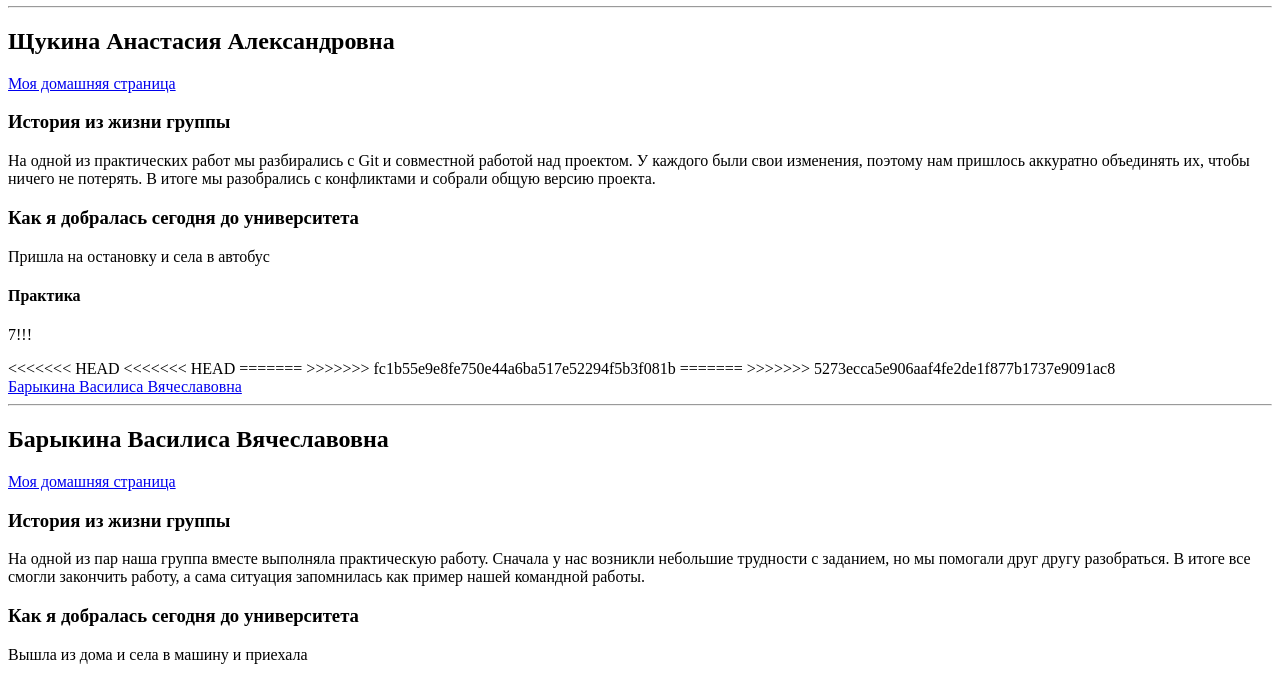
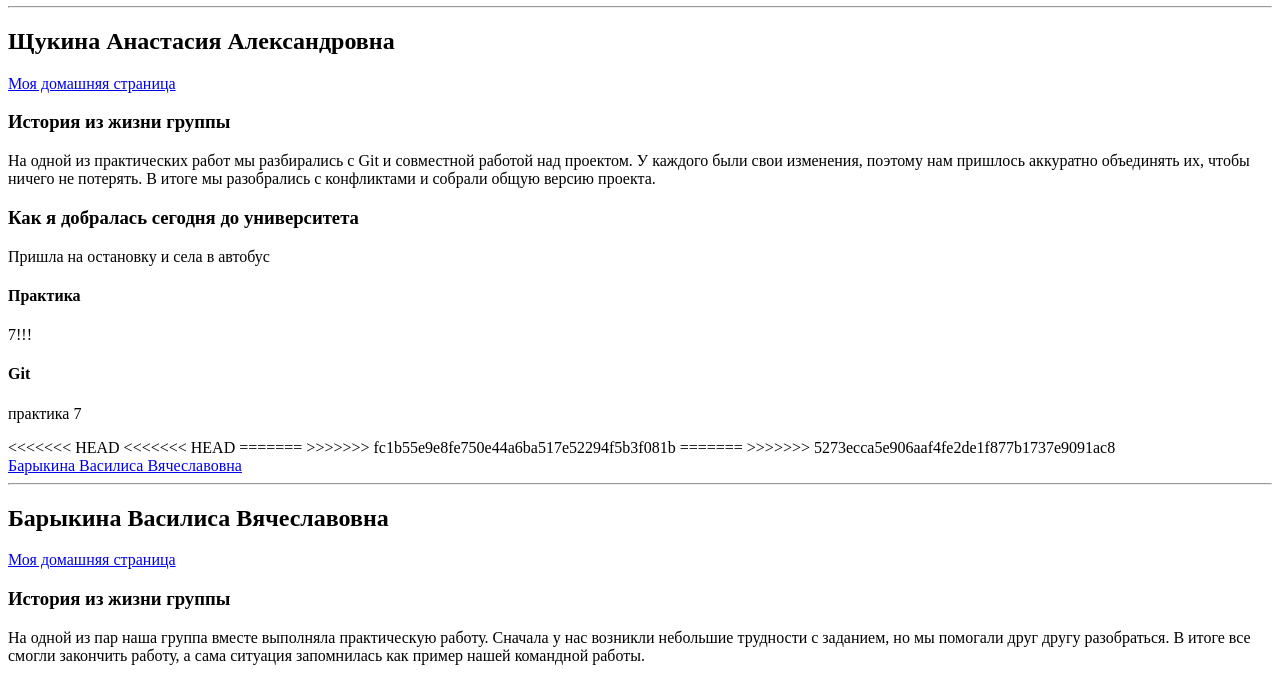
Before and after one commit to MatildaDec/Barykina_Shchukina_Lab7, a plain HTML site: page index.htm in a window 1280 px wide. Shown: the part 100-781 px from the top of the page. Drawn offline with Linux system fonts and the light colour scheme.

Commit message:
финал ура

```diff
--- a/index.htm
+++ b/index.htm
@@ -21,6 +21,8 @@
     <p>Пришла на остановку и села в автобус</p>
     <h4>Практика</h4>
     <p>7!!!</p>
+    <h4>Git</h4>
+    <p>практика 7</p>
 
     <<<<<<< HEAD
 
```
